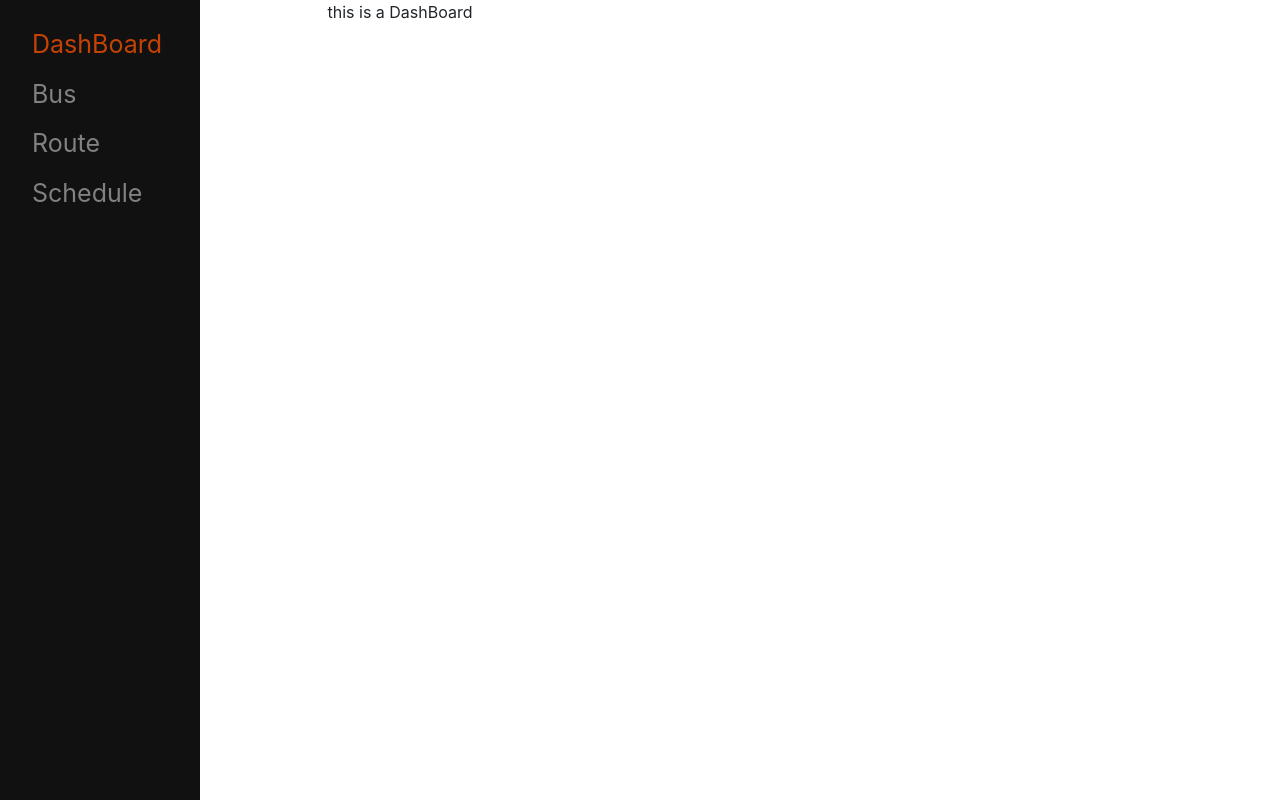
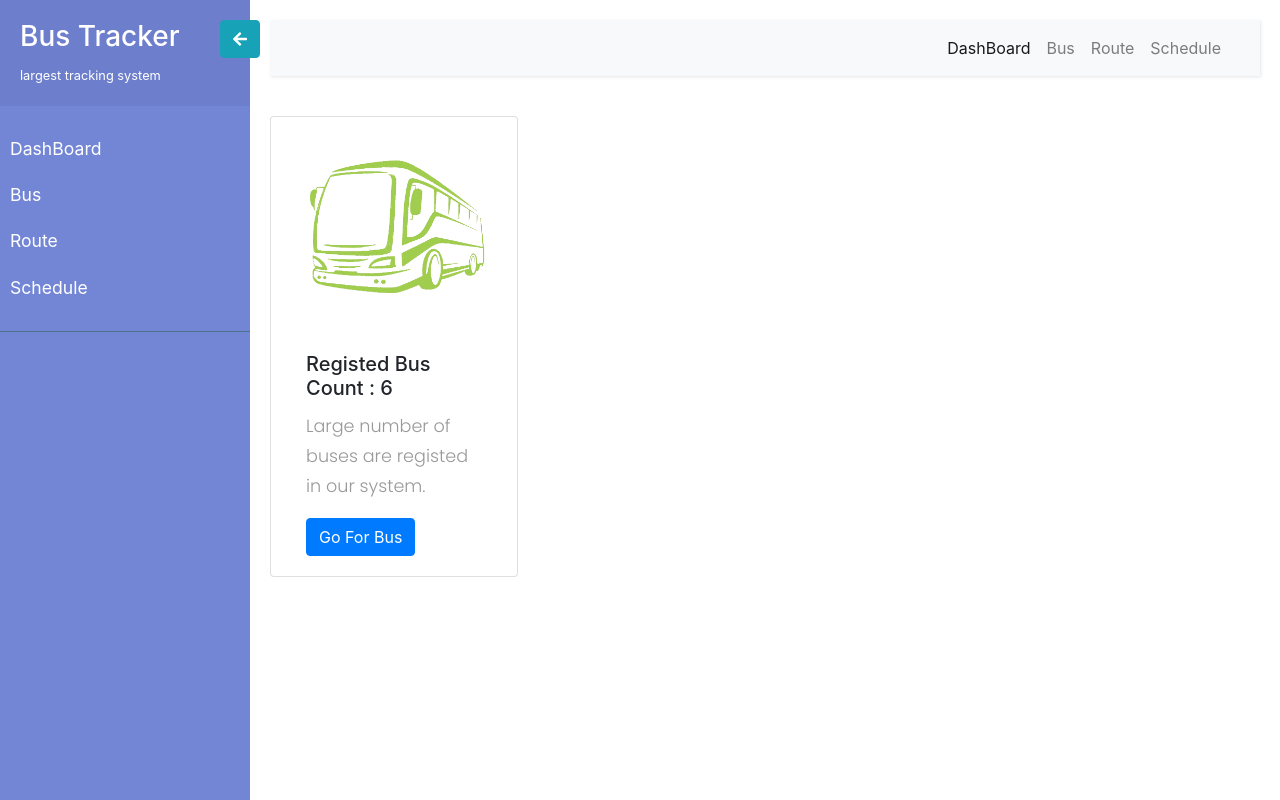
Before and after one commit to uabeykoon/Bus-Tracking-Web-New, a React (Create React App) app: page / in a window 1280 px wide. Built offline with nearby package versions, Linux system fonts and the light colour scheme.

Commit message:
some styles added

```diff
--- a/public/index.html
+++ b/public/index.html
@@ -15,29 +15,36 @@
       user's mobile device or desktop. See https://developers.google.com/web/fundamentals/web-app-manifest/
     -->
     <link rel="manifest" href="%PUBLIC_URL%/manifest.json" />
-    <!--
-      Notice the use of %PUBLIC_URL% in the tags above.
-      It will be replaced with the URL of the `public` folder during the build.
-      Only files inside the `public` folder can be referenced from the HTML.
+    <title>Bus Tracking App</title>
+    <!-- Bootstrap CSS CDN -->
+    <link rel="stylesheet" href="https://stackpath.bootstrapcdn.com/bootstrap/4.1.0/css/bootstrap.min.css" integrity="sha384-9gVQ4dYFwwWSjIDZnLEWnxCjeSWFphJiwGPXr1jddIhOegiu1FwO5qRGvFXOdJZ4" crossorigin="anonymous">
+    <!-- Our Custom CSS -->
+    <link rel="stylesheet" href="style.css">
 
-      Unlike "/favicon.ico" or "favicon.ico", "%PUBLIC_URL%/favicon.ico" will
-      work correctly both with client-side routing and a non-root public URL.
-      Learn how to configure a non-root public URL by running `npm run build`.
-    -->
-    <title>React App</title>
+    <!-- Font Awesome JS -->
+    <script defer src="https://use.fontawesome.com/releases/v5.0.13/js/solid.js" integrity="sha384-tzzSw1/Vo+0N5UhStP3bvwWPq+uvzCMfrN1fEFe+xBmv1C/AtVX5K0uZtmcHitFZ" crossorigin="anonymous"></script>
+    <script defer src="https://use.fontawesome.com/releases/v5.0.13/js/fontawesome.js" integrity="sha384-6OIrr52G08NpOFSZdxxz1xdNSndlD4vdcf/q2myIUVO0VsqaGHJsB0RaBE01VTOY" crossorigin="anonymous"></script>
+
+
   </head>
   <body>
     <noscript>You need to enable JavaScript to run this app.</noscript>
     <div id="root"></div>
-    <!--
-      This HTML file is a template.
-      If you open it directly in the browser, you will see an empty page.
 
-      You can add webfonts, meta tags, or analytics to this file.
-      The build step will place the bundled scripts into the <body> tag.
+    <!-- jQuery CDN - Slim version (=without AJAX) -->
+    <script src="https://code.jquery.com/jquery-3.3.1.slim.min.js" integrity="sha384-q8i/X+965DzO0rT7abK41JStQIAqVgRVzpbzo5smXKp4YfRvH+8abtTE1Pi6jizo" crossorigin="anonymous"></script>
+    <!-- Popper.JS -->
+    <script src="https://cdnjs.cloudflare.com/ajax/libs/popper.js/1.14.0/umd/popper.min.js" integrity="sha384-cs/chFZiN24E4KMATLdqdvsezGxaGsi4hLGOzlXwp5UZB1LY//20VyM2taTB4QvJ" crossorigin="anonymous"></script>
+    <!-- Bootstrap JS -->
+    <script src="https://stackpath.bootstrapcdn.com/bootstrap/4.1.0/js/bootstrap.min.js" integrity="sha384-uefMccjFJAIv6A+rW+L4AHf99KvxDjWSu1z9VI8SKNVmz4sk7buKt/6v9KI65qnm" crossorigin="anonymous"></script>
 
-      To begin the development, run `npm start` or `yarn start`.
-      To create a production bundle, use `npm run build` or `yarn build`.
-    -->
+    <script type="text/javascript">
+        $(document).ready(function () {
+            $('#sidebarCollapse').on('click', function () {
+                $('#sidebar').toggleClass('active');
+            });
+        });
+    </script>
+
   </body>
 </html>
--- /dev/null
+++ b/public/style.css
@@ -0,0 +1,170 @@
+/*
+    DEMO STYLE
+*/
+
+@import "https://fonts.googleapis.com/css?family=Poppins:300,400,500,600,700";
+body {
+    font-family: 'Poppins', sans-serif;
+    background: #fafafa;
+}
+
+p {
+    font-family: 'Poppins', sans-serif;
+    font-size: 1.1em;
+    font-weight: 300;
+    line-height: 1.7em;
+    color: #999;
+}
+
+a,
+a:hover,
+a:focus {
+    color: inherit;
+    text-decoration: none;
+    transition: all 0.3s;
+}
+
+.navbar {
+    padding: 15px 10px;
+    background: #fff;
+    border: none;
+    border-radius: 0;
+    margin-bottom: 40px;
+    box-shadow: 1px 1px 3px rgba(0, 0, 0, 0.1);
+}
+
+.navbar-btn {
+    box-shadow: none;
+    outline: none !important;
+    border: none;
+}
+
+.line {
+    width: 100%;
+    height: 1px;
+    border-bottom: 1px dashed #ddd;
+    margin: 40px 0;
+}
+
+/* ---------------------------------------------------
+    SIDEBAR STYLE
+----------------------------------------------------- */
+
+.wrapper {
+    display: flex;
+    width: 100%;
+    align-items: stretch;
+}
+
+#sidebar {
+    min-width: 250px;
+    max-width: 250px;
+    background: #7386D5;
+    color: #fff !important;
+    transition: all 0.3s;
+}
+
+#sidebar.active {
+    margin-left: -250px;
+}
+
+#sidebar .sidebar-header {
+    padding: 20px;
+    background: #6d7fcc;
+}
+
+#sidebar ul.components {
+    padding: 20px 0;
+    border-bottom: 1px solid #47748b;
+}
+
+#sidebar ul p {
+    color: #fff !important;
+    padding: 10px;
+}
+
+#sidebar ul li a {
+    padding: 10px;
+    color: #fff !important;
+    font-size: 1.1em;
+    display: block;
+}
+
+#sidebar ul li a:hover {
+    color: #7386D5;
+    background: rgb(209, 209, 209);
+}
+
+/* #sidebar ul li.active>a,
+a[aria-expanded="true"] {
+    color: #fff;
+    background: #6d7fcc;
+} */
+
+a[data-toggle="collapse"] {
+    position: relative;
+}
+
+.dropdown-toggle::after {
+    display: block;
+    position: absolute;
+    top: 50%;
+    right: 20px;
+    transform: translateY(-50%);
+}
+
+ul ul a {
+    font-size: 0.9em !important;
+    padding-left: 30px !important;
+    background: #6d7fcc;
+}
+
+ul.CTAs {
+    padding: 20px;
+}
+
+ul.CTAs a {
+    text-align: center;
+    font-size: 0.9em !important;
+    display: block;
+    border-radius: 5px;
+    margin-bottom: 5px;
+}
+
+a.download {
+    background: #fff;
+    color: #7386D5;
+}
+
+a.article,
+a.article:hover {
+    background: #6d7fcc !important;
+    color: #fff !important;
+}
+
+/* ---------------------------------------------------
+    CONTENT STYLE
+----------------------------------------------------- */
+
+#content {
+    width: 100%;
+    padding: 20px;
+    min-height: 100vh;
+    transition: all 0.3s;
+}
+
+/* ---------------------------------------------------
+    MEDIAQUERIES
+----------------------------------------------------- */
+
+@media (max-width: 768px) {
+    #sidebar {
+        margin-left: -250px;
+    }
+    #sidebar.active {
+        margin-left: 0;
+    }
+    #sidebarCollapse span {
+        display: none;
+    }
+}
--- a/src/App.js
+++ b/src/App.js
@@ -13,12 +13,12 @@ function App() {
   return (
     <BrowserRouter>
       <div className="App">
-        <div className='container-fuid'>
-          <div className="row">
-            <div className="col-md-3">
+        <div className=''>
+          <div className="">
+            {/* <div className="col-md-3">
               <Navbar />
-            </div>
-            <div className="col-md-9">
+            </div> */}
+            <div className="">
               <Switch>
                 <Route path="/schedule" component={Schedule} />
                 <Route path="/bus" component={Bus} />
--- a/src/Containers/DashBoard/DashBoard.js
+++ b/src/Containers/DashBoard/DashBoard.js
@@ -1,10 +1,89 @@
 import React, { Component } from 'react';
+import bus from '../../images/bus.png';
 
 class DashBoard extends Component{
     render(){
         return(
             <div>
-            <p>this is a DashBoard</p>
+                <div className="wrapper">
+        <nav id="sidebar">
+            <div className="sidebar-header">
+                <div className="row">
+                    <div className="col-md-10">
+                    <h3>Bus Tracker</h3>
+                <small>largest tracking system</small>
+                    </div>
+                    <div className="col-md-2">
+                    <button type="button" id="sidebarCollapse" className="btn btn-info">
+                    <i class="fa fa-arrow-left" aria-hidden="true"></i>
+                    </button>
+                    </div>
+                </div>
+
+            </div>
+
+            <ul className="list-unstyled components">
+                <li>
+                    <a href="/">DashBoard</a>
+                </li>
+                <li>
+                    <a href="/bus">Bus</a>
+                </li>
+                <li>
+                    <a href="/route">Route</a>
+                </li>
+                <li>
+                    <a href="/schedule">Schedule</a>
+                </li>
+            </ul>
+        </nav>
+
+        <div id="content">
+
+            <nav className="navbar navbar-expand-lg navbar-light bg-light">
+                <div className="container-fluid">
+                    <button className="btn btn-dark d-inline-block d-lg-none ml-auto" type="button" data-toggle="collapse" data-target="#navbarSupportedContent" aria-controls="navbarSupportedContent" aria-expanded="false" aria-label="Toggle navigation">
+                        <i className="fas fa-align-justify"></i>
+                    </button>
+
+                    <div className="collapse navbar-collapse" id="navbarSupportedContent">
+                        <ul className="nav navbar-nav ml-auto">
+                            <li className="nav-item active">
+                                <a className="nav-link" href="/">DashBoard</a>
+                            </li>
+                            <li className="nav-item">
+                                <a className="nav-link" href="/bus">Bus</a>
+                            </li>
+                            <li className="nav-item">
+                                <a className="nav-link" href="/route">Route</a>
+                            </li>
+                            <li className="nav-item">
+                                <a className="nav-link" href="/schedule">Schedule</a>
+                            </li>
+                        </ul>
+                    </div>
+                </div>
+            </nav>
+
+            {/* Dashboard widgets */}
+            <div className="row">
+                <div className="col-md-12">
+                    <div className="card col-md-3">
+                        <img className="card-img-top" src={bus} alt="Card image cap"/>
+                        <div className="card-body">
+                            <h5 className="card-title">Registed Bus Count : 6</h5>
+                            <p className="card-text">Large number of buses are registed in our system.</p>
+                            <a href="/bus" className="btn btn-primary">Go For Bus</a>
+                        </div>
+                    </div>
+                </div>
+            </div>
+
+
+
+
+        </div>
+    </div>
 
             </div>
         );
```
Also changed, not shown: src/images/bus.png (added).
